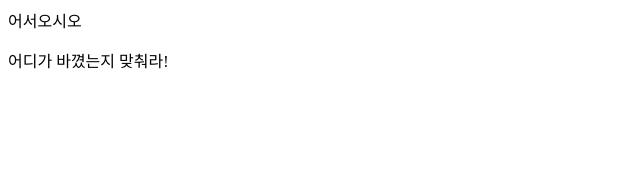
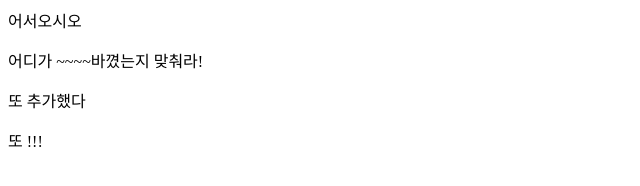
Before and after one commit to rimurang/test, a plain HTML site: page index.html in a window 1280 px wide. Shown: the whole page, without its empty margins (0-640 px from the left). Drawn offline with Linux system fonts and the light colour scheme.

Commit message:
세번째 커밋
수정또수정

```diff
--- a/index.html
+++ b/index.html
@@ -8,6 +8,8 @@
 </head>
 <body>
     어서오시오
-    <p>어디가 바꼈는지 맞춰라!</p>
+    <p>어디가 ~~~~바꼈는지 맞춰라!</p>
+    <p>또 추가했다</p>
+    <p>또 !!!</p>
 </body>
 </html>
```
